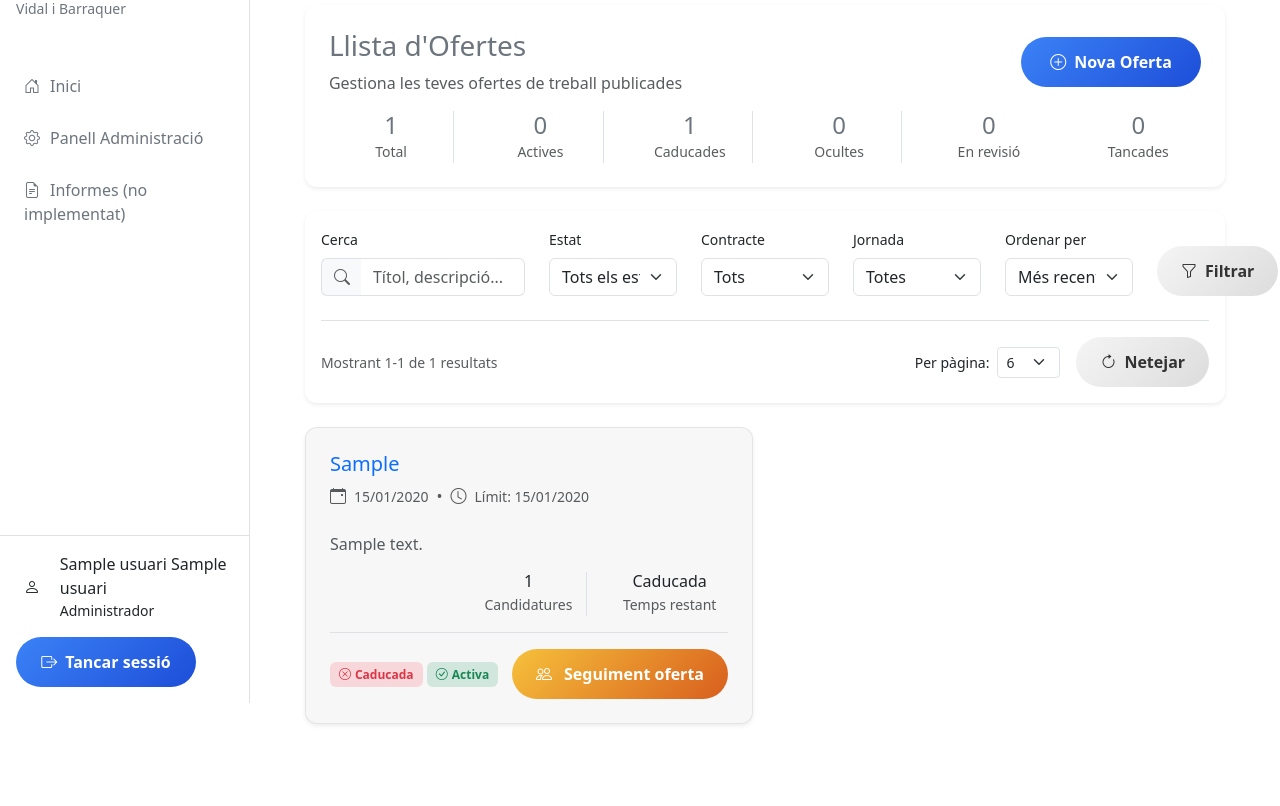
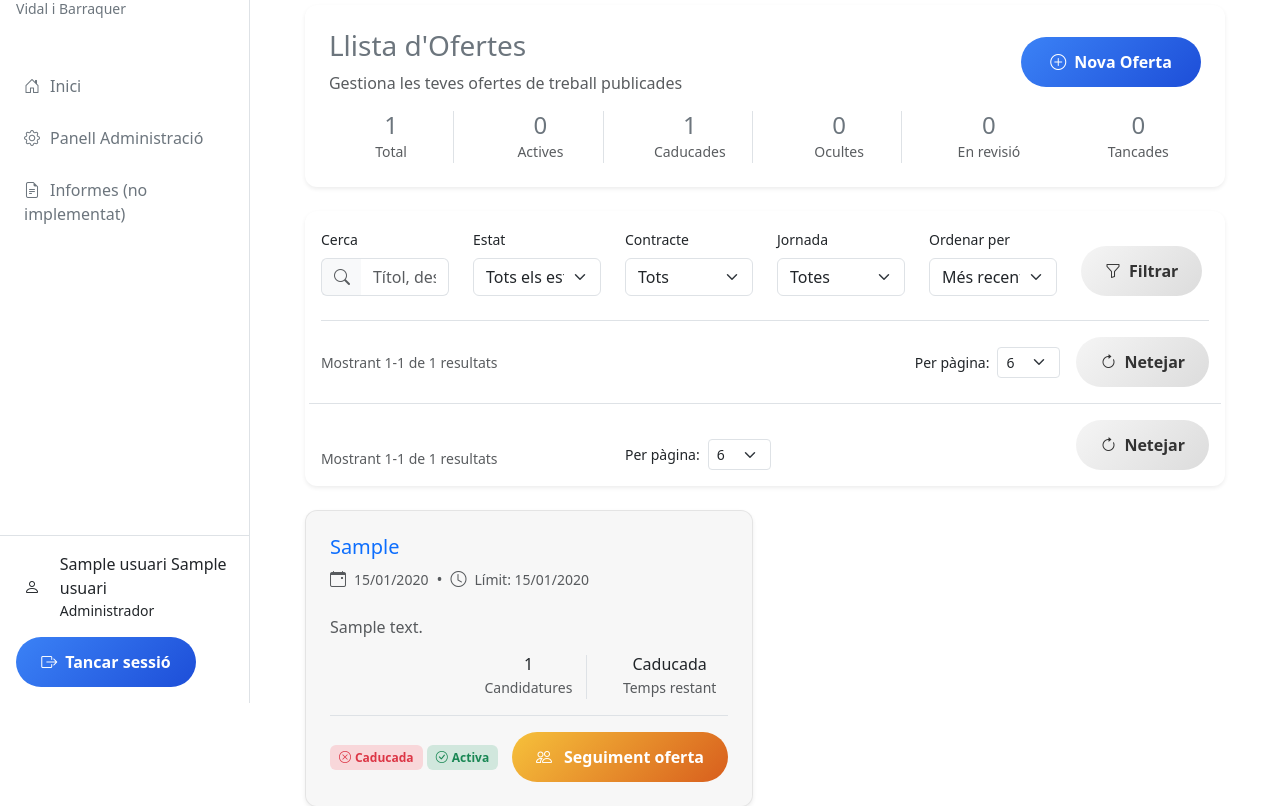
Before and after one commit to rcervera/borsa_treball_django_google, a Django app: page /empresa/ofertes/ in a window 1280 px wide. Shown: the part 97-903 px from the top of the page. Before the commit the page ends 822 px from the top, so only its background shows below. Run offline with Django 5.2, Linux system fonts and the light colour scheme; a user stored in the database is signed in; tables that the repository leaves empty hold one stand-in row (values such as "Sample post"); some libraries are stand-ins or nearby versions.

Commit message:
refactor llista ofertes empresa template

```diff
--- a/borsa_treball/templates/borsa_treball/llista_ofertes_empresa.html
+++ b/borsa_treball/templates/borsa_treball/llista_ofertes_empresa.html
@@ -101,7 +101,7 @@
                 <form method="get" id="filterForm">
                     <div class="row align-items-end">
                         <!-- Cerca -->
-                        <div class="col-md-3 mb-2">
+                        <div class="col-md-2 mb-2">
                             <label class="form-label small">Cerca</label>
                             <div class="input-group">
                                 <span class="input-group-text bg-light border-end-0">
@@ -166,14 +166,14 @@
                         </div>
 
                         <!-- Botons -->
-                        <div class="col-md-1 mb-2">
+                        <div class="col-md-2 mb-2">
                             <button type="submit" class="tercer-btn" title="Aplicar filtres">
                                 <i class="bi bi-funnel"></i> Filtrar
                             </button>
                         </div>
                     </div>
 
-                    <!-- Resultats i controls -->
+
                     <div class="d-flex justify-content-between align-items-center mt-3 pt-3 border-top">
                         <div class="text-muted">
                             <small>
@@ -192,6 +192,36 @@
                             </a>
                         </div>
                     </div>
+
+    <div class="row align-items-end mt-3 pt-3 border-top">
+
+  <!-- Text "Mostrant X de Y" -->
+  <div class="col-md-4 text-muted">
+    <small>
+      Mostrant {{ ofertes.start_index }}-{{ ofertes.end_index }} de {{ total_results }} resultats
+    </small>
+  </div>
+
+  <!-- Selector "Per pàgina" -->
+  <div class="col-md-3 d-flex align-items-center mb-2 mb-md-0">
+    <label class="form-label small me-2 mb-0">Per pàgina:</label>
+    <select class="form-select form-select-sm" name="per_page" style="width: auto;" onchange="this.form.submit()">
+      <option value="6" {% if items_per_page == 6 %}selected{% endif %}>6</option>
+      <option value="12" {% if items_per_page == 12 %}selected{% endif %}>12</option>
+      <option value="24" {% if items_per_page == 24 %}selected{% endif %}>24</option>
+    </select>
+  </div>
+
+  <!-- Botons -->
+  <div class="col-md-5 d-flex justify-content-md-end flex-column flex-md-row gap-2 mt-2 mt-md-0">
+
+    <a href="?" class="tercer-btn" title="Netejar filtres">
+      <i class="bi bi-arrow-clockwise"></i> Netejar
+    </a>
+  </div>
+
+</div>
+
                 </form>
             </div>
         </div>
```
